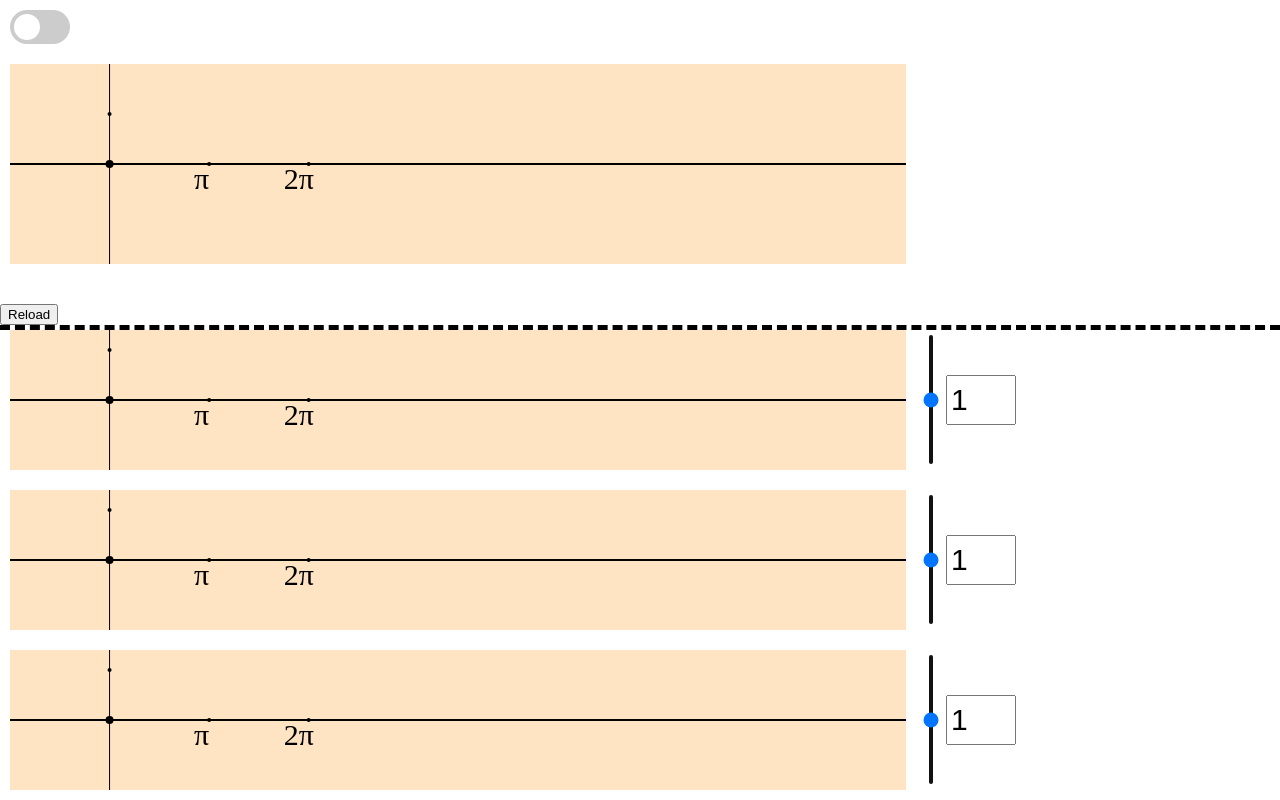
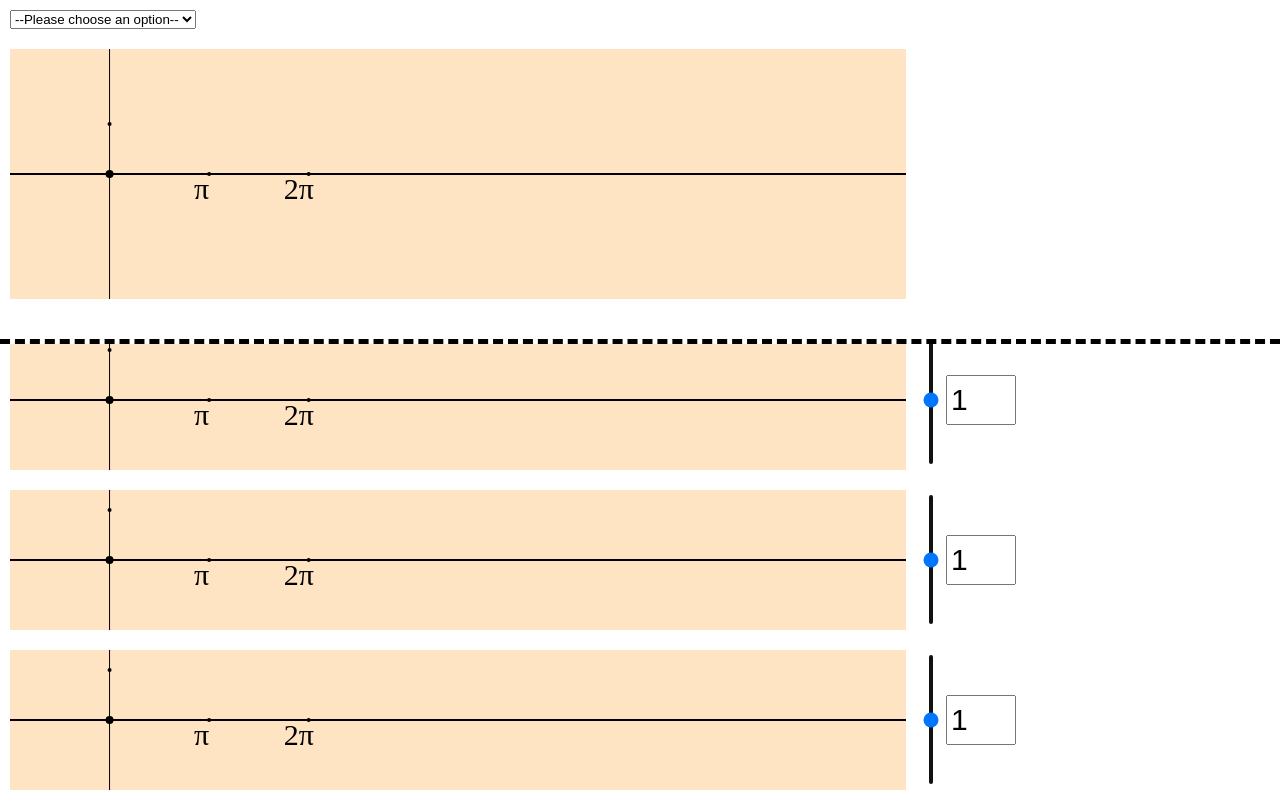
Before and after one commit to Valdymarych/Painless, a plain HTML site: page index.html in a window 1280 px wide. Shown: the top 800 px of the page. Drawn offline with Linux system fonts and the light colour scheme.

Commit message:
select added

```diff
--- a/index.html
+++ b/index.html
@@ -10,20 +10,18 @@
 
     <header>
         <div class="switch_container">
-            <label class="switch">
-                <input type="checkbox" id="toggle">
-                <span class="slider round"></span>
-            </label>
+            <select name="pets" id="toggle">
+                <option value="">--Please choose an option--</option>
+              </select>
         </div>
 
         <div class="sigm sum">
             <canvas id="sum"></canvas>
         </div>
-        <button onClick="window.location.reload();">Reload</button>
     </header>
 
 
-    <div id="sigmmoids_for_sum">
+    <div class="sigmmoids_for_sum" id="sigmmoids_for_sum">
 
     </div>
     <div id="sigmmoids_for_transform">
--- a/script.js
+++ b/script.js
@@ -282,16 +282,27 @@ function set_garmonic(func,i){
 }
 
 function changeMode(event){
-    console.log(event.target.checked);
-    if (event.target.checked){
-        updateSum_mode2(f);
-        for (let i=0;i<sinusoids.length;i++){
-            set_garmonic(f,i)
-        }
+    let f=funcs[event.target[event.target.selectedIndex].text]
+    updateSum_mode2(f);
+    for (let i=0;i<sinusoids.length;i++){
+        set_garmonic(f,i)
     }
 }
 
-toggle_dom.onclick=changeMode;
+const funcs ={
+    "sin^2 x": f2,
+    "x^2":f3,
+    "x^4":f4,
+    "квадрат":f
+}
+for (let func in funcs){
+    let option=document.createElement('option')
+    option.text=func
+    toggle_dom.appendChild(option)
+}
+
+toggle_dom.onchange=changeMode;
+
 
 for (let  i=0; i<20;i++){
     createSinusoid();
--- a/styles.css
+++ b/styles.css
@@ -13,7 +13,7 @@ canvas {
 
 .sum canvas {
     margin-bottom: 40px;
-    height: 200px;
+    height: 250px;
 }
 
 input[type="number"]{
@@ -134,3 +134,8 @@ input[type="number"]::-webkit-inner-spin-button{
   body {
     margin: 0px;
   }
+
+  .sigmmoids_for_sum {
+    padding-top: 25%;
+    display: block;
+  }
```
